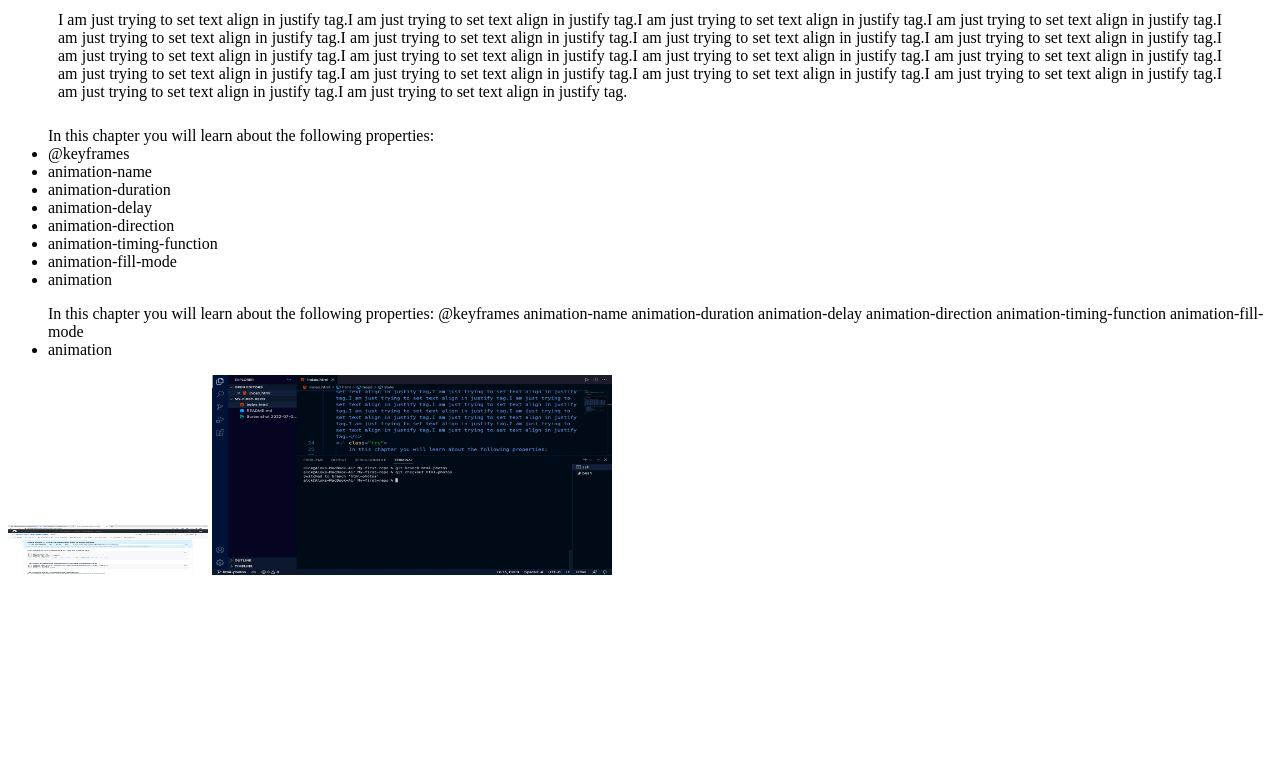
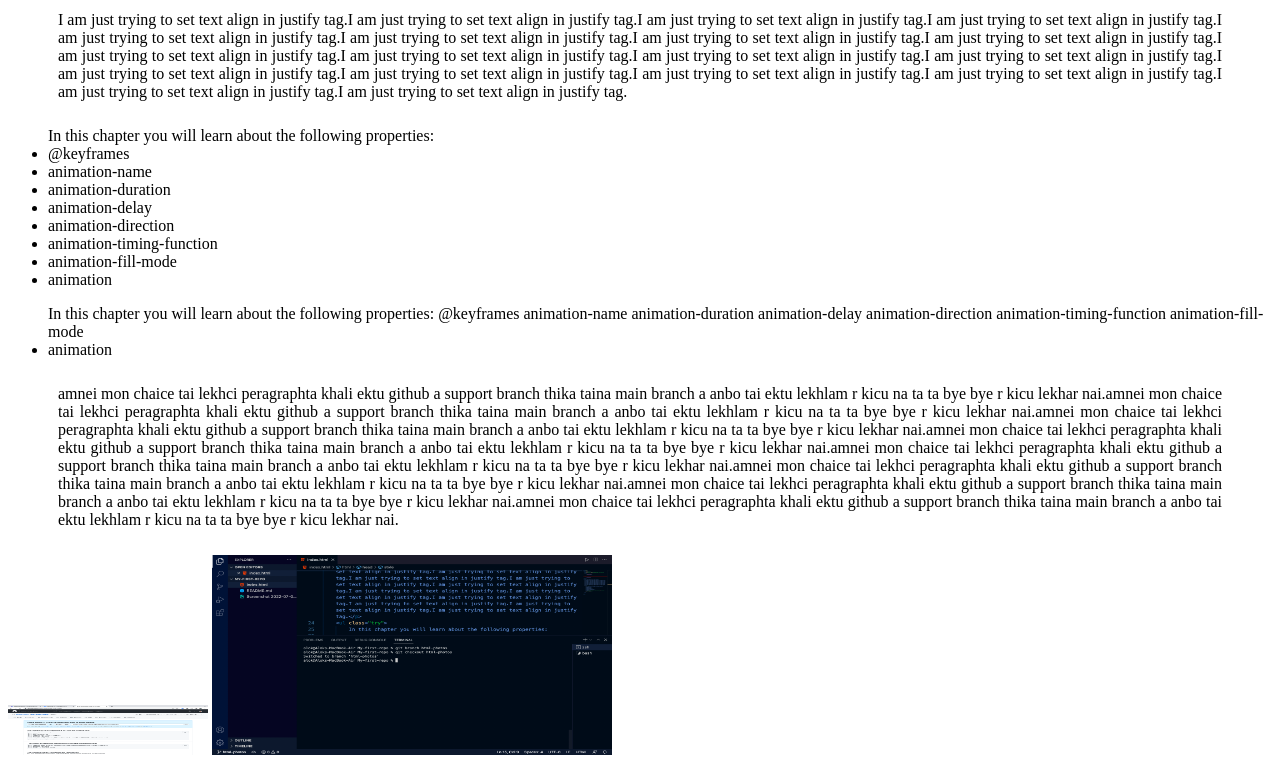
Before and after one commit to Alok52682/My-first-repo, a plain HTML site: page index.html in a window 1280 px wide. Shown: the part 79-846 px from the top of the page. Before the commit the page ends 800 px from the top, so only its background shows below. Drawn offline with Linux system fonts and the light colour scheme.

Commit message:
just for trying pull

```diff
--- a/index.html
+++ b/index.html
@@ -51,6 +51,8 @@
 
 
     </ul>
+    <p>amnei mon chaice tai lekhci peragraphta khali ektu github a support branch thika taina main branch a anbo tai ektu lekhlam r kicu na ta ta bye bye r kicu lekhar nai.amnei mon chaice tai lekhci peragraphta khali ektu github a support branch thika taina main branch a anbo tai ektu lekhlam r kicu na ta ta bye bye r kicu lekhar nai.amnei mon chaice tai lekhci peragraphta khali ektu github a support branch thika taina main branch a anbo tai ektu lekhlam r kicu na ta ta bye bye r kicu lekhar nai.amnei mon chaice tai lekhci peragraphta khali ektu github a support branch thika taina main branch a anbo tai ektu lekhlam r kicu na ta ta bye bye r kicu lekhar nai.amnei mon chaice tai lekhci peragraphta khali ektu github a support branch thika taina main branch a anbo tai ektu lekhlam r kicu na ta ta bye bye r kicu lekhar nai.amnei mon chaice tai lekhci peragraphta khali ektu github a support branch thika taina main branch a anbo tai ektu lekhlam r kicu na ta ta bye bye r kicu lekhar nai.amnei mon chaice tai lekhci peragraphta khali ektu github a support branch thika taina main branch a anbo tai ektu lekhlam r kicu na ta ta bye bye r kicu lekhar nai.amnei mon chaice tai lekhci peragraphta khali ektu github a support branch thika taina main branch a anbo tai ektu lekhlam r kicu na ta ta bye bye r kicu lekhar nai.
+    </p>
     <img src="Screenshot 2022-07-02 at 10.40.14 PM.png" alt="Screenshot" width="200" height="50">
         <img src="p/Screenshot 2022-07-03 at 10.17.56 AM.png" alt="VS code"width="400" height="200">
 
```
